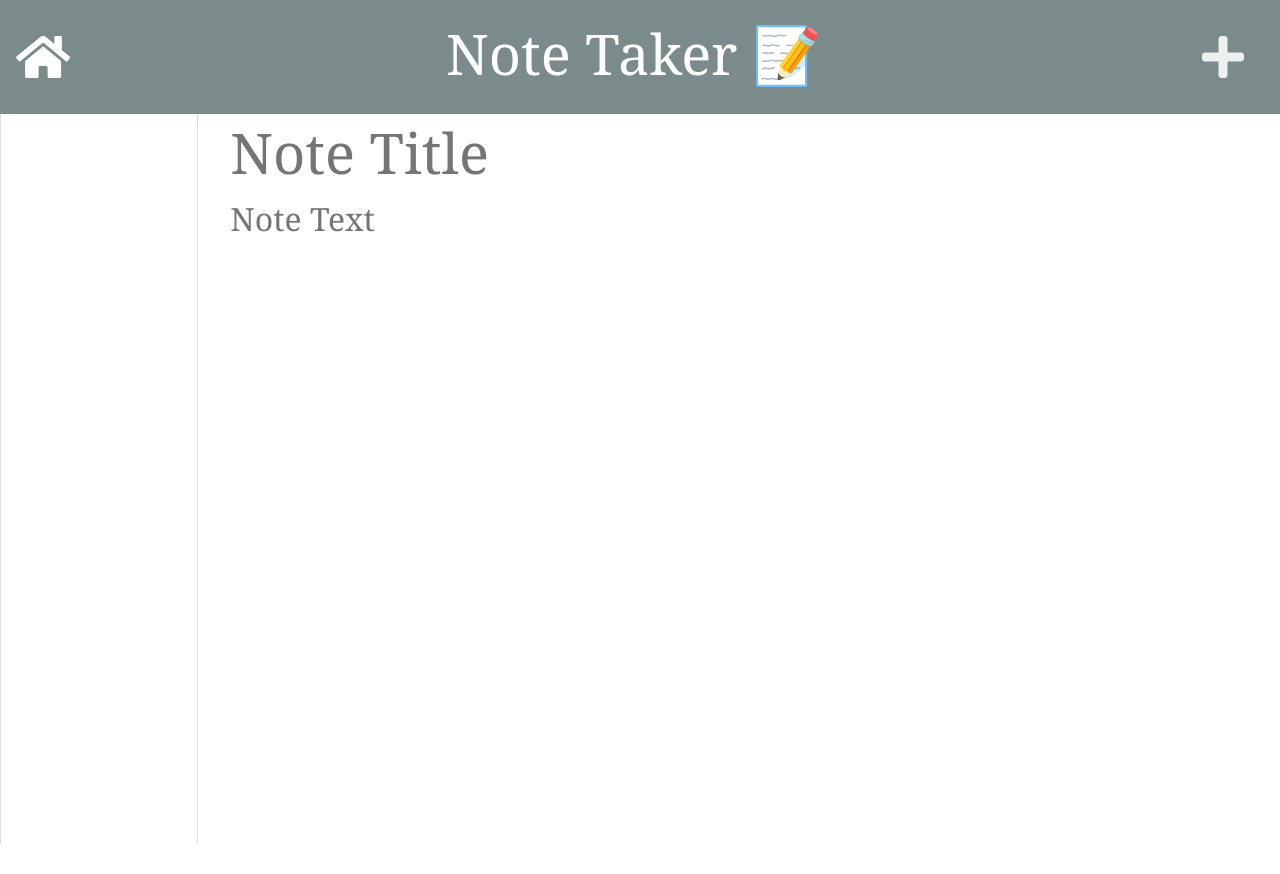
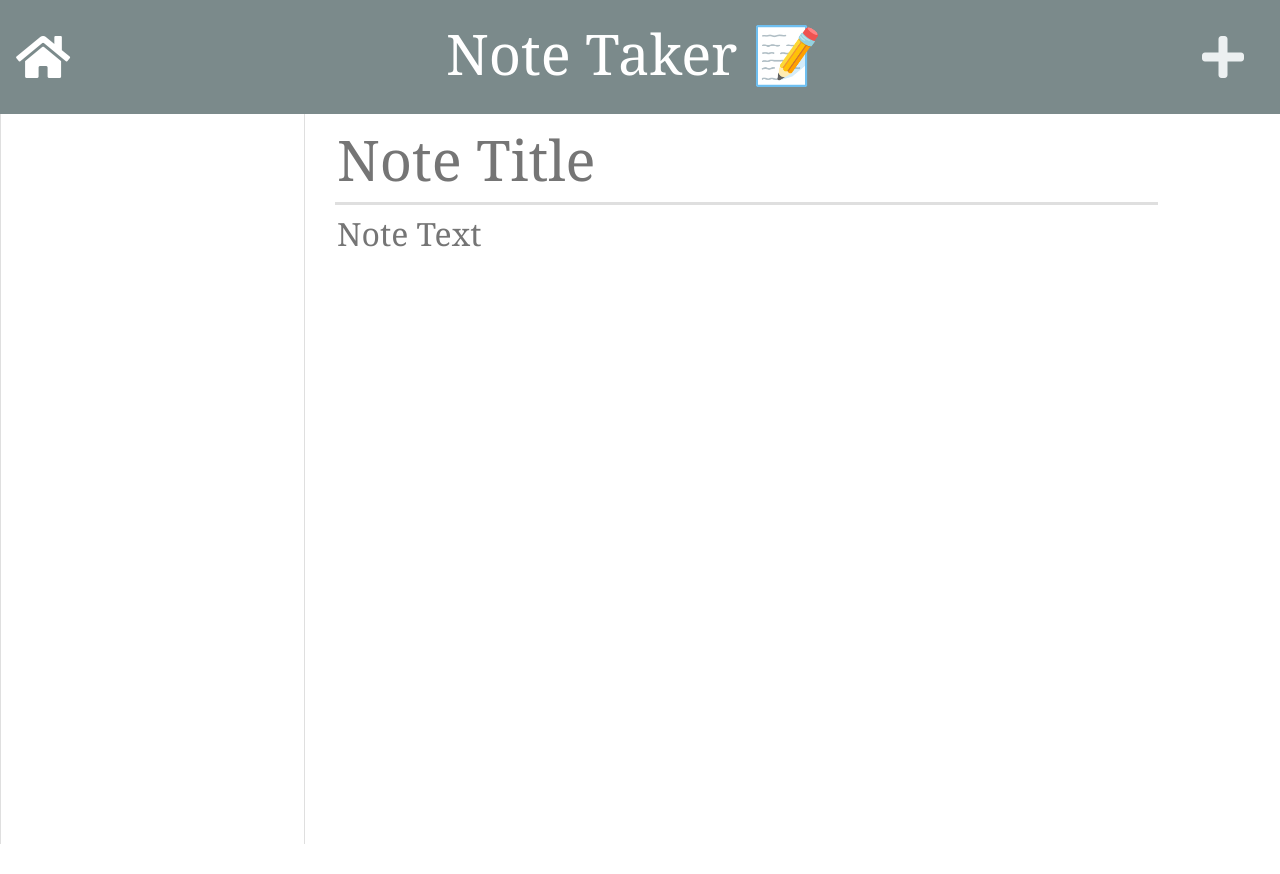
Before and after one commit to phillidp1989/Note-Taker, a website: page public/notes.html in a window 1280 px wide. Before the commit the page ends 852 px from the top, so only its background shows below. Drawn offline with nearby package versions, Linux system fonts and the light colour scheme; no server answers.

Commit message:
Added README

```diff
--- a/public/assets/css/styles.css
+++ b/public/assets/css/styles.css
@@ -34,13 +34,15 @@ html, body {
 .note-textarea {
   resize: none;
   height: calc(100% - 63px);
-  padding-top: 15px;
+  margin-top: 15px;
+  padding-top: 5px;
   font-size: 2rem;
+  border-top: 3px rgba(0,0,0,0.125) solid;
 }
 
 .note-title {
   height: 50px;
-  margin-top: 13px;
+  margin-top: 20px;
   font-size: 3.5rem;
 }
 
@@ -81,4 +83,5 @@ html, body {
 
 li {
   font-size: 1.5rem;
+  border: 3px black solid;
 }
--- a/public/notes.html
+++ b/public/notes.html
@@ -24,7 +24,7 @@
   </nav>
   <div class="container-fluid">
     <div class="row">
-      <div class="col-sm-4 col-md-2 list-container">
+      <div class="col-sm-4 col-md-3 list-container">
         <div class="card">
           <ul class="list-group">
           </ul>
```
Also changed, not shown: README.md, public/assets/js/index.js (line endings or trailing spaces).
